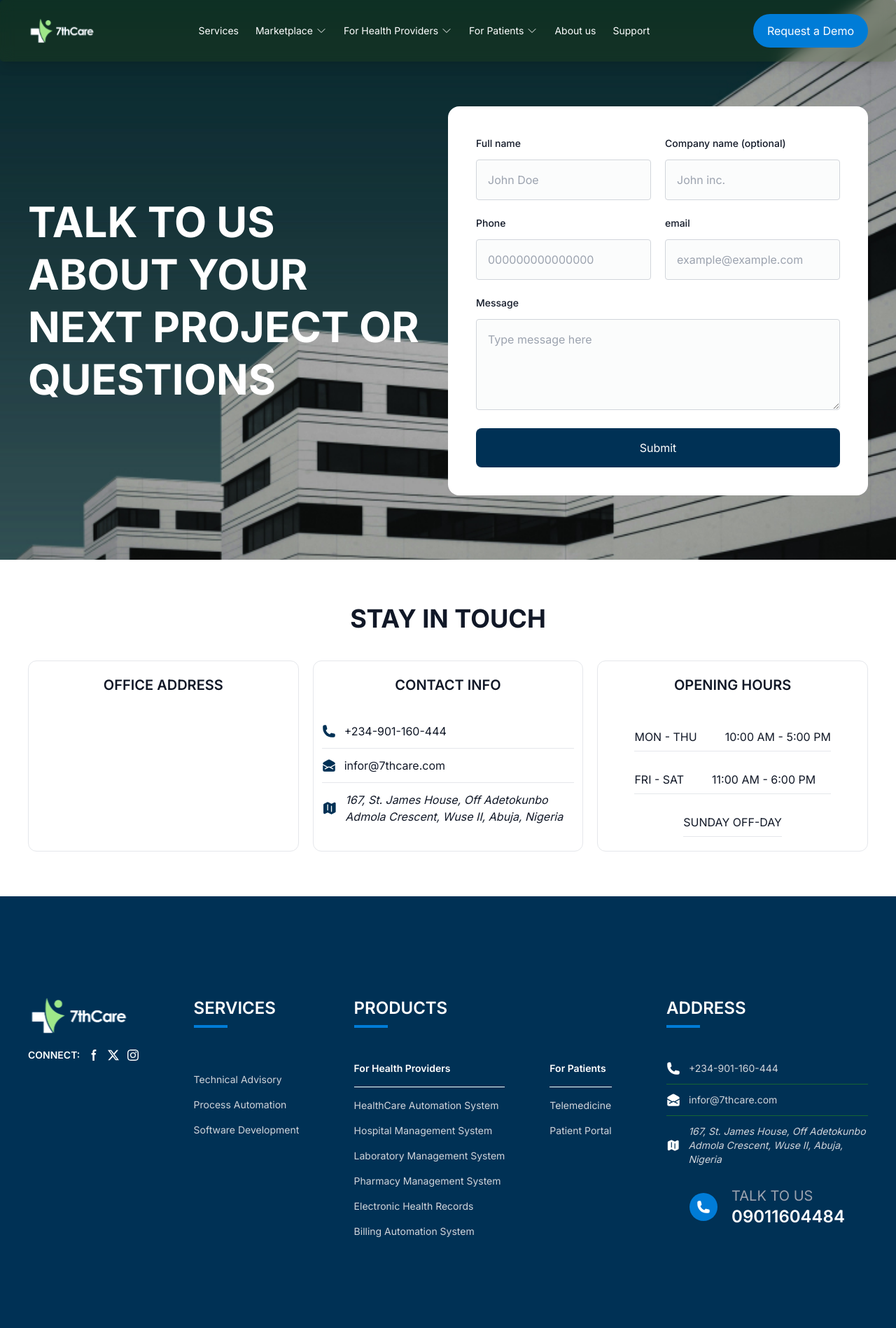
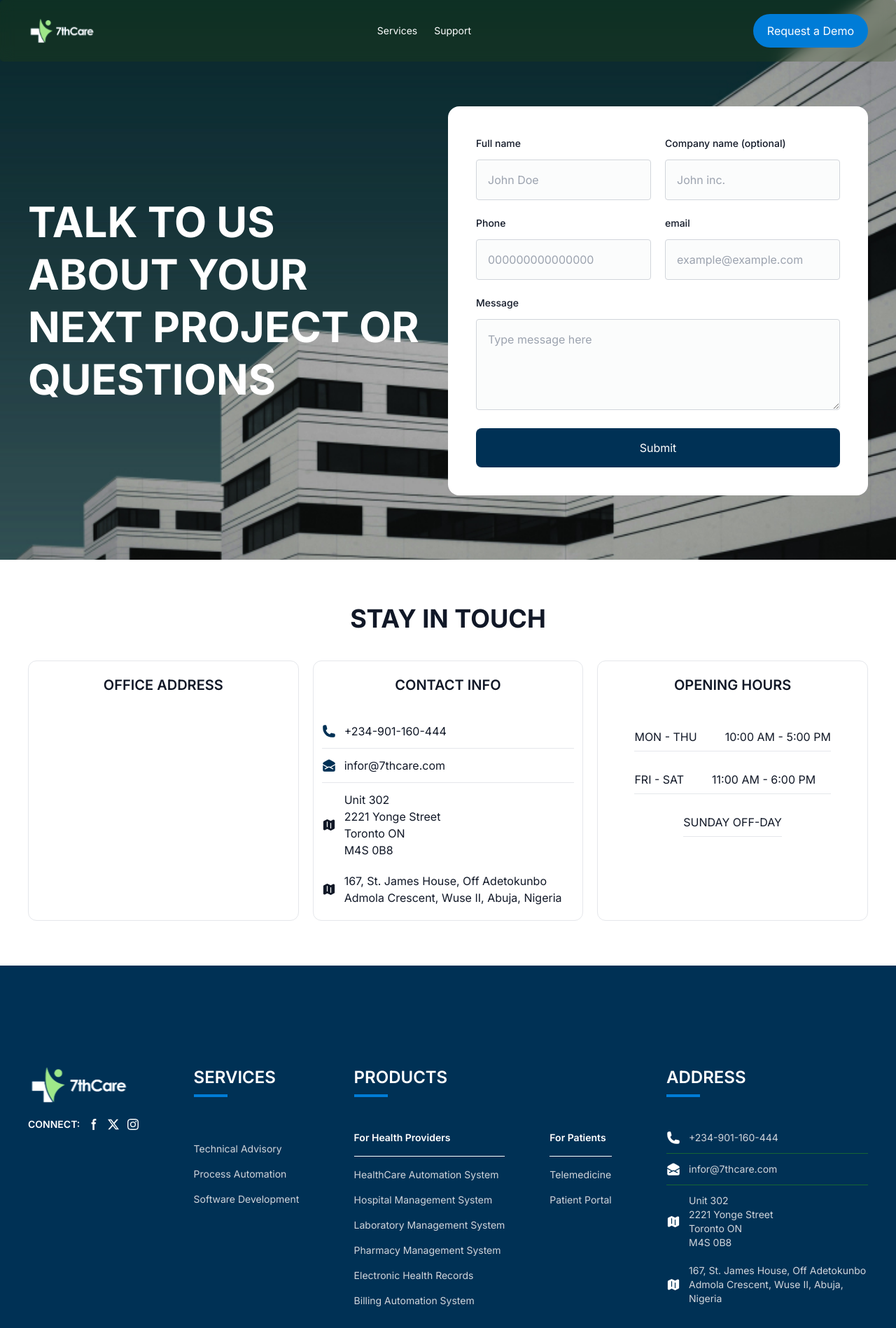
Before and after one commit to Adewale-D-A/healthcare-website, a Next.js app: page /support in a window 1280 px wide. Shown: the top 1898 px of the page at 70% size. Built offline with nearby package versions, Linux system fonts and the light colour scheme.

Commit message:
Non existing pages nav url removal Toronto address addition

```diff
--- a/src/app/(base)/about-us/page.tsx
+++ b/src/app/(base)/about-us/page.tsx
@@ -5,7 +5,7 @@ export default function AboutUs() {
   return (
     <main className="w-full flex flex-col justify-center items-center">
       <section className=" w-full h-full bg-[url('/support_bg.jpg')] bg-cover bg-center bg-no-repeat">
-        <div className="webkit-sticky top-0 left-0 z-50">
+        <div className="webkit-sticky top-0 left-0 z-50 overflow-x-hidden">
           <NavBar />
         </div>
         <div className="w-full my-10 md:my-24  flex justify-center items-center px-5 md:px-10 text-shadow">
--- a/src/app/(base)/page.tsx
+++ b/src/app/(base)/page.tsx
@@ -8,7 +8,7 @@ export default function Home() {
   return (
     <main className="w-full flex flex-col justify-center items-center">
       <section className=" w-full h-screen bg-[url('/home_bg_gif.gif')] bg-cover bg-center bg-no-repeat">
-        <div className="webkit-sticky top-0 left-0 z-50">
+        <div className="webkit-sticky top-0 left-0 z-50 overflow-x-hidden">
           <NavBar />
         </div>
         <div className="w-full calc-height flex justify-center items-center px-5 md:px-10 text-shadow">
--- a/src/app/(base)/services/page.tsx
+++ b/src/app/(base)/services/page.tsx
@@ -5,7 +5,7 @@ export default function Services() {
   return (
     <main className="w-full flex flex-col justify-center items-center">
       <section className=" w-full h-full bg-[url('/services_bg_2.jpg')] bg-cover bg-center bg-no-repeat">
-        <div className="webkit-sticky top-0 left-0 z-50">
+        <div className="webkit-sticky top-0 left-0 z-50 overflow-x-hidden">
           <NavBar />
         </div>
         <div className="w-full my-10 md:my-24  flex justify-center items-center px-5 md:px-10 text-shadow">
--- a/src/app/(base)/support/page.tsx
+++ b/src/app/(base)/support/page.tsx
@@ -6,7 +6,7 @@ export default function Support() {
   return (
     <main className="w-full flex flex-col justify-center items-center">
       <section className=" w-full min-h-screen h-full bg-[url('/support_bg.jpg')] bg-cover bg-center bg-no-repeat">
-        <div className="webkit-sticky top-0 left-0 z-50">
+        <div className="webkit-sticky top-0 left-0 z-50 overflow-x-hidden">
           <NavBar />
         </div>
         <div className="w-full my-10 md:mt-16  flex justify-center items-center px-5 md:px-10">
@@ -66,12 +66,15 @@ export default function Support() {
                 </svg>{" "}
                 infor@7thcare.com
               </Link>
-              <address className="flex items-center gap-3 ">
+
+              <div className="flex flex-col gap-5">
+                <span className="flex items-center gap-3 w-full">
+                  <div>
                     <svg
                       xmlns="http://www.w3.org/2000/svg"
                       viewBox="0 0 24 24"
                       fill="currentColor"
-                  className="w-10 h-10  text-primary-500"
+                      className="w-5 h-5"
                     >
                       <path
                         fillRule="evenodd"
@@ -79,9 +82,34 @@ export default function Support() {
                         clipRule="evenodd"
                       />
                     </svg>{" "}
+                  </div>
+                  Unit 302
+                  <br />
+                  2221 Yonge Street
+                  <br />
+                  Toronto ON
+                  <br />
+                  M4S 0B8
+                </span>
+                <span className="flex items-center gap-3 w-full">
+                  <div>
+                    <svg
+                      xmlns="http://www.w3.org/2000/svg"
+                      viewBox="0 0 24 24"
+                      fill="currentColor"
+                      className="w-5 h-5"
+                    >
+                      <path
+                        fillRule="evenodd"
+                        d="M8.161 2.58a1.875 1.875 0 0 1 1.678 0l4.993 2.498c.106.052.23.052.336 0l3.869-1.935A1.875 1.875 0 0 1 21.75 4.82v12.485c0 .71-.401 1.36-1.037 1.677l-4.875 2.437a1.875 1.875 0 0 1-1.676 0l-4.994-2.497a.375.375 0 0 0-.336 0l-3.868 1.935A1.875 1.875 0 0 1 2.25 19.18V6.695c0-.71.401-1.36 1.036-1.677l4.875-2.437ZM9 6a.75.75 0 0 1 .75.75V15a.75.75 0 0 1-1.5 0V6.75A.75.75 0 0 1 9 6Zm6.75 3a.75.75 0 0 0-1.5 0v8.25a.75.75 0 0 0 1.5 0V9Z"
+                        clipRule="evenodd"
+                      />
+                    </svg>{" "}
+                  </div>
                   167, St. James House, Off Adetokunbo Admola Crescent, Wuse II,
                   Abuja, Nigeria
-              </address>
+                </span>
+              </div>
             </div>
           </div>
           <div className=" border rounded-xl py-5 flex flex-col gap-10 items-center">
--- a/src/assets/navMenu/index.tsx
+++ b/src/assets/navMenu/index.tsx
@@ -25,131 +25,131 @@ const navItems = [
       },
     ],
   },
-  {
-    label: "Marketplace",
-    url: "#",
-    iconUrl: "",
-    icon: "",
-    hasSubMenu: true,
-    subMenu: [
-      {
-        label: "For Consultants",
-        url: "#",
-        iconUrl: "",
-        icon: "",
-      },
-      {
-        label: "For Pharmacies",
-        url: "#",
-        iconUrl: "",
-        icon: "",
-      },
-      {
-        label: "For Laboratories",
-        url: "#",
-        iconUrl: "",
-        icon: "",
-      },
-      {
-        label: "For Hospitals",
-        url: "#",
-        icon: "",
-        iconUrl: "",
-      },
-    ],
-  },
-  {
-    label: "For Health Providers",
-    url: "#",
-    iconUrl: "",
-    icon: "",
-    hasSubMenu: true,
-    subMenu: [
-      {
-        label: "HealthCare Automation System",
-        url: "#",
-        iconUrl: "",
-        icon: "",
-      },
-      {
-        label: "Hospital Management System",
-        url: "#",
-        iconUrl: "",
-        icon: "",
-      },
-      {
-        label: "Laboratory Management System",
-        url: "#",
-        iconUrl: "",
-        icon: "",
-      },
-      {
-        label: "Pharmacy Management System",
-        url: "#",
-        icon: "",
-        iconUrl: "",
-      },
-      {
-        label: "Electronic Health Records",
-        url: "#",
-        icon: "",
-        iconUrl: "",
-      },
-      {
-        label: "Billing Automation System",
-        url: "#",
-        icon: "",
-        iconUrl: "",
-      },
-    ],
-  },
-  {
-    label: "For Patients",
-    url: "#",
-    iconUrl: "",
-    icon: "",
-    hasSubMenu: true,
-    subMenu: [
-      {
-        label: "Telemedicine",
-        url: "#",
-        iconUrl: "",
-        icon: "",
-      },
-      {
-        label: "Patient Portal",
-        url: "#",
-        iconUrl: "",
-        icon: "",
-      },
-    ],
-  },
-  {
-    label: "About us",
-    url: "/about-us",
-    iconUrl: "",
-    icon: (
-      <svg
-        className="w-6 h-6  text-white"
-        aria-hidden="true"
-        xmlns="http://www.w3.org/2000/svg"
-        fill="currentColor"
-        viewBox="0 0 20 19"
-      >
-        <path d="M14.5 0A3.987 3.987 0 0 0 11 2.1a4.977 4.977 0 0 1 3.9 5.858A3.989 3.989 0 0 0 14.5 0ZM9 13h2a4 4 0 0 1 4 4v2H5v-2a4 4 0 0 1 4-4Z" />
-        <path d="M5 19h10v-2a4 4 0 0 0-4-4H9a4 4 0 0 0-4 4v2ZM5 7a5.008 5.008 0 0 1 4-4.9 3.988 3.988 0 1 0-3.9 5.859A4.974 4.974 0 0 1 5 7Zm5 3a3 3 0 1 0 0-6 3 3 0 0 0 0 6Zm5-1h-.424a5.016 5.016 0 0 1-1.942 2.232A6.007 6.007 0 0 1 17 17h2a1 1 0 0 0 1-1v-2a5.006 5.006 0 0 0-5-5ZM5.424 9H5a5.006 5.006 0 0 0-5 5v2a1 1 0 0 0 1 1h2a6.007 6.007 0 0 1 4.366-5.768A5.016 5.016 0 0 1 5.424 9Z" />
-      </svg>
-    ),
-    hasSubMenu: false,
-    subMenu: [
-      {
-        label: "",
-        url: "#",
-        iconUrl: "",
-        icon: "",
-      },
-    ],
-  },
+  // {
+  //   label: "Marketplace",
+  //   url: "#",
+  //   iconUrl: "",
+  //   icon: "",
+  //   hasSubMenu: true,
+  //   subMenu: [
+  //     {
+  //       label: "For Consultants",
+  //       url: "#",
+  //       iconUrl: "",
+  //       icon: "",
+  //     },
+  //     {
+  //       label: "For Pharmacies",
+  //       url: "#",
+  //       iconUrl: "",
+  //       icon: "",
+  //     },
+  //     {
+  //       label: "For Laboratories",
+  //       url: "#",
+  //       iconUrl: "",
+  //       icon: "",
+  //     },
+  //     {
+  //       label: "For Hospitals",
+  //       url: "#",
+  //       icon: "",
+  //       iconUrl: "",
+  //     },
+  //   ],
+  // },
+  // {
+  //   label: "For Health Providers",
+  //   url: "#",
+  //   iconUrl: "",
+  //   icon: "",
+  //   hasSubMenu: true,
+  //   subMenu: [
+  //     {
+  //       label: "HealthCare Automation System",
+  //       url: "#",
+  //       iconUrl: "",
+  //       icon: "",
+  //     },
+  //     {
+  //       label: "Hospital Management System",
+  //       url: "#",
+  //       iconUrl: "",
+  //       icon: "",
+  //     },
+  //     {
+  //       label: "Laboratory Management System",
+  //       url: "#",
+  //       iconUrl: "",
+  //       icon: "",
+  //     },
+  //     {
+  //       label: "Pharmacy Management System",
+  //       url: "#",
+  //       icon: "",
+  //       iconUrl: "",
+  //     },
+  //     {
+  //       label: "Electronic Health Records",
+  //       url: "#",
+  //       icon: "",
+  //       iconUrl: "",
+  //     },
+  //     {
+  //       label: "Billing Automation System",
+  //       url: "#",
+  //       icon: "",
+  //       iconUrl: "",
+  //     },
+  //   ],
+  // },
+  // {
+  //   label: "For Patients",
+  //   url: "#",
+  //   iconUrl: "",
+  //   icon: "",
+  //   hasSubMenu: true,
+  //   subMenu: [
+  //     {
+  //       label: "Telemedicine",
+  //       url: "#",
+  //       iconUrl: "",
+  //       icon: "",
+  //     },
+  //     {
+  //       label: "Patient Portal",
+  //       url: "#",
+  //       iconUrl: "",
+  //       icon: "",
+  //     },
+  //   ],
+  // },
+  // {
+  //   label: "About us",
+  //   url: "/about-us",
+  //   iconUrl: "",
+  //   icon: (
+  //     <svg
+  //       className="w-6 h-6  text-white"
+  //       aria-hidden="true"
+  //       xmlns="http://www.w3.org/2000/svg"
+  //       fill="currentColor"
+  //       viewBox="0 0 20 19"
+  //     >
+  //       <path d="M14.5 0A3.987 3.987 0 0 0 11 2.1a4.977 4.977 0 0 1 3.9 5.858A3.989 3.989 0 0 0 14.5 0ZM9 13h2a4 4 0 0 1 4 4v2H5v-2a4 4 0 0 1 4-4Z" />
+  //       <path d="M5 19h10v-2a4 4 0 0 0-4-4H9a4 4 0 0 0-4 4v2ZM5 7a5.008 5.008 0 0 1 4-4.9 3.988 3.988 0 1 0-3.9 5.859A4.974 4.974 0 0 1 5 7Zm5 3a3 3 0 1 0 0-6 3 3 0 0 0 0 6Zm5-1h-.424a5.016 5.016 0 0 1-1.942 2.232A6.007 6.007 0 0 1 17 17h2a1 1 0 0 0 1-1v-2a5.006 5.006 0 0 0-5-5ZM5.424 9H5a5.006 5.006 0 0 0-5 5v2a1 1 0 0 0 1 1h2a6.007 6.007 0 0 1 4.366-5.768A5.016 5.016 0 0 1 5.424 9Z" />
+  //     </svg>
+  //   ),
+  //   hasSubMenu: false,
+  //   subMenu: [
+  //     {
+  //       label: "",
+  //       url: "#",
+  //       iconUrl: "",
+  //       icon: "",
+  //     },
+  //   ],
+  // },
   {
     label: "Support",
     url: "/support",
--- a/src/components/Footer.tsx
+++ b/src/components/Footer.tsx
@@ -208,12 +208,14 @@ const FooterMenu = () => {
               </svg>{" "}
               infor@7thcare.com
             </Link>
-            <address className="flex items-center gap-3 text-gray-300">
+            <div className="flex flex-col gap-5 text-gray-300">
+              <span className="flex items-center gap-3 w-full">
+                <div>
                   <svg
                     xmlns="http://www.w3.org/2000/svg"
                     viewBox="0 0 24 24"
                     fill="currentColor"
-                className="w-10 h-10 text-white"
+                    className="w-5 h-5 text-white"
                   >
                     <path
                       fillRule="evenodd"
@@ -221,9 +223,34 @@ const FooterMenu = () => {
                       clipRule="evenodd"
                     />
                   </svg>{" "}
+                </div>
+                Unit 302
+                <br />
+                2221 Yonge Street
+                <br />
+                Toronto ON
+                <br />
+                M4S 0B8
+              </span>
+              <span className="flex items-center gap-3 w-full">
+                <div>
+                  <svg
+                    xmlns="http://www.w3.org/2000/svg"
+                    viewBox="0 0 24 24"
+                    fill="currentColor"
+                    className="w-5 h-5 text-white"
+                  >
+                    <path
+                      fillRule="evenodd"
+                      d="M8.161 2.58a1.875 1.875 0 0 1 1.678 0l4.993 2.498c.106.052.23.052.336 0l3.869-1.935A1.875 1.875 0 0 1 21.75 4.82v12.485c0 .71-.401 1.36-1.037 1.677l-4.875 2.437a1.875 1.875 0 0 1-1.676 0l-4.994-2.497a.375.375 0 0 0-.336 0l-3.868 1.935A1.875 1.875 0 0 1 2.25 19.18V6.695c0-.71.401-1.36 1.036-1.677l4.875-2.437ZM9 6a.75.75 0 0 1 .75.75V15a.75.75 0 0 1-1.5 0V6.75A.75.75 0 0 1 9 6Zm6.75 3a.75.75 0 0 0-1.5 0v8.25a.75.75 0 0 0 1.5 0V9Z"
+                      clipRule="evenodd"
+                    />
+                  </svg>{" "}
+                </div>
                 167, St. James House, Off Adetokunbo Admola Crescent, Wuse II,
                 Abuja, Nigeria
-            </address>
+              </span>
+            </div>
           </div>
           <div className=" w-full flex justify-start md:justify-center mt-5">
             <div className="flex items-center gap-5">
```
Also changed, not shown: 1 other file (tests, documents, lock files or other folders). Lines whose indentation alone changed are shown as unchanged.
